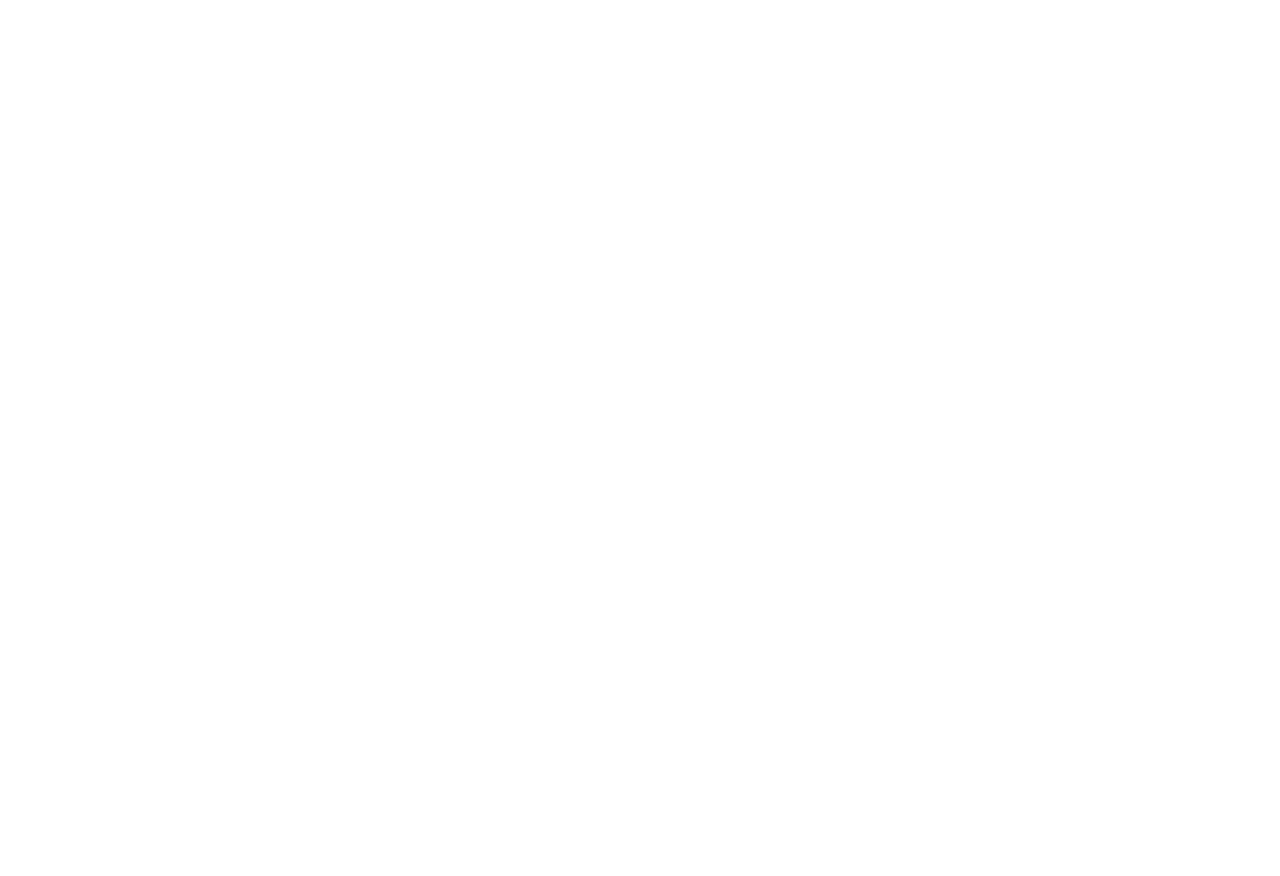
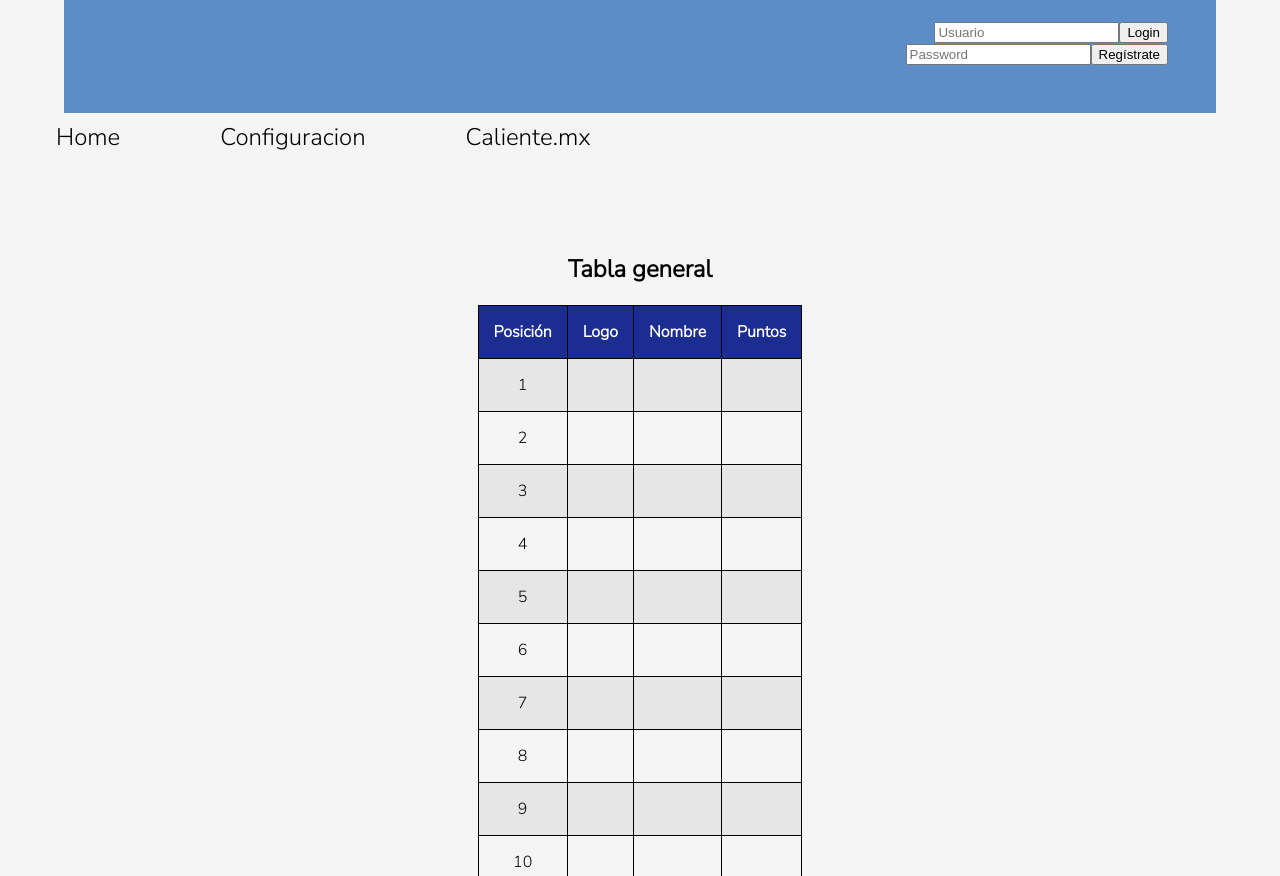
Before and after one commit to JonatanESalinas/front-parcial2-web, an Angular app: page / in a window 1280 px wide. Shown: the part 224-1100 px from the top of the page. Before the commit the page ends 800 px from the top, so only its background shows below. Built offline with nearby package versions, Linux system fonts and the light colour scheme.

Commit message:
Added some style to the web page #3

```diff
--- a/src/app/app.component.html
+++ b/src/app/app.component.html
@@ -1,3 +1,23 @@
+<body>
+  <header>
+    <h1>Fut Alert</h1>
+    <p class="parrafo-bienvenida">
+        Bienvenido. Aquí podras ver información de los equipos de la LigaMX y la tabla general
+        del torneo.
+    </p>
+
+    <div class="input_usuario">
+      <input type="text" id="username_input" placeholder="Usuario">
+      <button class="usuario-button">Login</button>
+    </div>
+    <div class="input_usuario">
+      <input type="text" id="password_input" placeholder="Password">
+      <button class="usuario-button">Regístrate</button>
+    </div>
+
+  </header>
+</body>
+
 <ul>
   <li><a routerLink="">Home</a></li>
   <li><a routerLink="configuracion">Configuracion</a></li>
--- a/src/app/app.component.scss
+++ b/src/app/app.component.scss
@@ -0,0 +1,16 @@
+body {
+    background: #5c8dc7;
+}
+
+h1 {
+    text-align: left;
+}
+
+.parrafo-bienvenida {
+    font-size: 20px;
+    text-align: left;
+}
+
+.input_usuario {
+    text-align: right;
+}
--- a/src/app/home/home.component.html
+++ b/src/app/home/home.component.html
@@ -1 +1,187 @@
-<p>home works!</p>
+<body>
+    <main>
+        <section>
+            <!--Tabla general-->
+            <h2>Tabla general</h2>
+
+            <table id="tabla_general" class="center">
+                <tr>
+                    <th>Posición</th>
+                    <th>Logo</th>
+                    <th>Nombre</th>
+                    <th>Puntos</th>
+                </tr>
+                <tr>
+                    <td>1</td>
+                    <td> <img id="logo_1" src="" alt=""> </td>
+                    <td id="nombre_1"></td>
+                    <td id="puntos_1"></td>
+                </tr>
+                <tr>
+                    <td>2</td>
+                    <td> <img id="logo_2" src="" alt=""> </td>
+                    <td id="nombre_2"></td>
+                    <td id="puntos_2"></td>
+                </tr>
+                <tr>
+                    <td>3</td>
+                    <td> <img id="logo_3" src="" alt=""> </td>
+                    <td id="nombre_3"></td>
+                    <td id="puntos_3"></td>
+                </tr>
+                <tr>
+                    <td>4</td>
+                    <td> <img id="logo_4" src="" alt=""> </td>
+                    <td id="nombre_4"></td>
+                    <td id="puntos_4"></td>
+                </tr>
+                <tr>
+                    <td>5</td>
+                    <td> <img id="logo_5" src="" alt=""> </td>
+                    <td id="nombre_5"></td>
+                    <td id="puntos_5"></td>
+                </tr>
+                <tr>
+                    <td>6</td>
+                    <td> <img id="logo_6" src="" alt=""> </td>
+                    <td id="nombre_6"></td>
+                    <td id="puntos_6"></td>
+                </tr>
+                <tr>
+                    <td>7</td>
+                    <td> <img id="logo_7" src="" alt=""> </td>
+                    <td id="nombre_7"></td>
+                    <td id="puntos_7"></td>
+                </tr>
+                <tr>
+                    <td>8</td>
+                    <td> <img id="logo_8" src="" alt=""> </td>
+                    <td id="nombre_8"></td>
+                    <td id="puntos_8"></td>
+                </tr>
+                <tr>
+                    <td>9</td>
+                    <td> <img id="logo_9" src="" alt=""> </td>
+                    <td id="nombre_9"></td>
+                    <td id="puntos_9"></td>
+                </tr>
+                <tr>
+                    <td>10</td>
+                    <td> <img id="logo_10" src="" alt=""> </td>
+                    <td id="nombre_10"></td>
+                    <td id="puntos_10"></td>
+                </tr>
+                <tr>
+                    <td>11</td>
+                    <td> <img id="logo_11" src="" alt=""> </td>
+                    <td id="nombre_11"></td>
+                    <td id="puntos_11"></td>
+                </tr>
+                <tr>
+                    <td>12</td>
+                    <td> <img id="logo_12" src="" alt=""> </td>
+                    <td id="nombre_12"></td>
+                    <td id="puntos_12"></td>
+                </tr>
+                <tr>
+                    <td>13</td>
+                    <td> <img id="logo_13" src="" alt=""> </td>
+                    <td id="nombre_13"></td>
+                    <td id="puntos_13"></td>
+                </tr>
+                <tr>
+                    <td>14</td>
+                    <td> <img id="logo_14" src="" alt=""> </td>
+                    <td id="nombre_14"></td>
+                    <td id="puntos_14"></td>
+                </tr>
+                <tr>
+                    <td>15</td>
+                    <td> <img id="logo_15" src="" alt=""> </td>
+                    <td id="nombre_15"></td>
+                    <td id="puntos_15"></td>
+                </tr>
+                <tr>
+                    <td>16</td>
+                    <td> <img id="logo_16" src="" alt=""> </td>
+                    <td id="nombre_16"></td>
+                    <td id="puntos_16"></td>
+                </tr>
+                <tr>
+                    <td>17</td>
+                    <td> <img id="logo_17" src="" alt=""> </td>
+                    <td id="nombre_17"></td>
+                    <td id="puntos_17"></td>
+                </tr>
+                <tr>
+                    <td>18</td>
+                    <td> <img id="logo_18" src="" alt=""> </td>
+                    <td id="nombre_18"></td>
+                    <td id="puntos_18"></td>
+                </tr>
+            </table>
+        </section>
+        <section>
+            <!--Informacion equipos-->
+    <h2 align="center">Información de los equipos</h2>
+        <p align="center">Selecciona el nombre de un equipo para ver su información:</p>
+        <div class="custom-select" align="center">
+              <select name="equipos" id="equipo">
+                <option align="center" value="2287">América</option>
+                <option align="center" value="2283">Atlas</option>
+                <option align="center" value="2314">Atlético de San Luis</option>
+                <option align="center" value="2295">Cruz Azul</option>
+                <option align="center" value="2278">Guadalajara</option>
+                <option align="center" value="2298">Juárez</option>
+                <option align="center" value="2289">León</option>
+                <option align="center" value="14002">Mazatlán</option>
+                <option align="center" value="2282">Monterrey</option>
+                <option align="center" value="2288">Necaxa</option>
+                <option align="center" value="2292">Pachuca</option>
+                <option align="center" value="2291">Puebla</option>
+                <option align="center" value="2286">Pumas de la UNAM</option>
+                <option align="center" value="2290">Querétaro</option>
+                <option align="center" value="2285">Santos Laguna</option>
+                   <option align="center" value="2279">Tigres de la UANL</option>
+                <option align="center" value="2280">Tijuana</option>
+                <option align="center" value="2281">Toluca</option>
+              </select>
+              <input type="button" class="custom-button" value="Buscar" onclick="getMyInfo()">
+
+              <h3><div id="nEquipo"></div></h3>
+              <div> <img id="logoEquipo" src="" alt=""> </div>
+              <div id="fundacion"></div>
+              <div id="estadio"></div>
+              <div id="capacidad"></div>
+             <div id="ciudad"></div>
+              <div> <img id="logoEstadio" src="" alt=""> </div>
+    </div>
+        </section>
+        <section>
+            <!--contacto-->
+            <h2>Galería</h2>
+            <p>
+                Reciba las últimas noticias en su correo electrónico. Suscríbase gratis.
+            </p>
+            <div class="custom-input-div">
+                <label>Nombre:</label>
+                <input type="text" id="nombre_contacto_input">
+            </div>
+            <div class="custom-input-div">
+                <label>Correo:</label>
+                <input type="text" id="email_contacto_input">
+            </div>
+            <div class="div-boton-suscribirse">
+                <button class="boton-suscribirse" onclick="enviar_datos_contacto()">Suscribirme</button>
+            </div>
+        </section>
+    </main>
+    <footer>
+        <!--Acerca de-->
+        <h2 align="center">Acerca de</h2>
+        <p align="center">Esta página web fue creada y diseñada por:
+        Víctor Darío Alor López A01731643
+        Jonatan Emanuel Salinas Ávila A01731815</p>
+        <p align="center">Proyecto Primer Parcial - Desarrollo de aplicaciones web</p>
+    </footer>
+</body>
--- a/src/styles.scss
+++ b/src/styles.scss
@@ -1 +1,79 @@
 /* You can add global styles to this file, and also import other style files */
+@import url('https://fonts.googleapis.com/css2?family=Nunito+Sans:wght@300&display=swap');
+
+body {
+  background: #F5F5F5;
+  padding: 3em;
+  font-family: 'Nunito Sans', sans-serif;
+  color: #000;
+  text-align: center;
+}
+
+.custom-select select {
+    font-family: 'Nunito Sans', sans-serif;
+    color: #000;
+  }
+
+  .custom-button {
+    background-color: #FFFFFF;
+    font-family: 'Nunito Sans', sans-serif;
+    color: #000;
+  }
+
+  tr:nth-child(even) {
+    background-color: #E6E6E6;
+  }
+
+  table.center {
+    margin-left: auto;
+    margin-right: auto;
+  }
+
+  table, th, td {
+    border: 1px solid black;
+    border-collapse: collapse;
+    padding:15px;
+    text-align: center;
+  }
+
+  th {
+    color: white;
+    background-color: #1B2D90;
+  }
+
+  .custom-input-div {
+    padding: 5px;
+  }
+
+  .div-boton-suscribirse {
+    padding-top: 5px;
+  }
+
+  .boton-suscribirse {
+    background-color: #FFFFFF;
+    font-family: 'Nunito Sans', sans-serif;
+    color: #000;
+    padding: 10px;
+    text-align: center;
+  }
+
+ul{
+    text-align: left;
+    list-style-type: none;
+    margin: 0 0 2em 0;
+    padding: 0;
+}
+
+ul li {
+    display: inline;
+    margin-right: 100px;
+}
+
+ul li a {
+    font-size: 1.5em;
+}
+
+a{
+    color: black;
+    text-decoration: none;
+}
```
